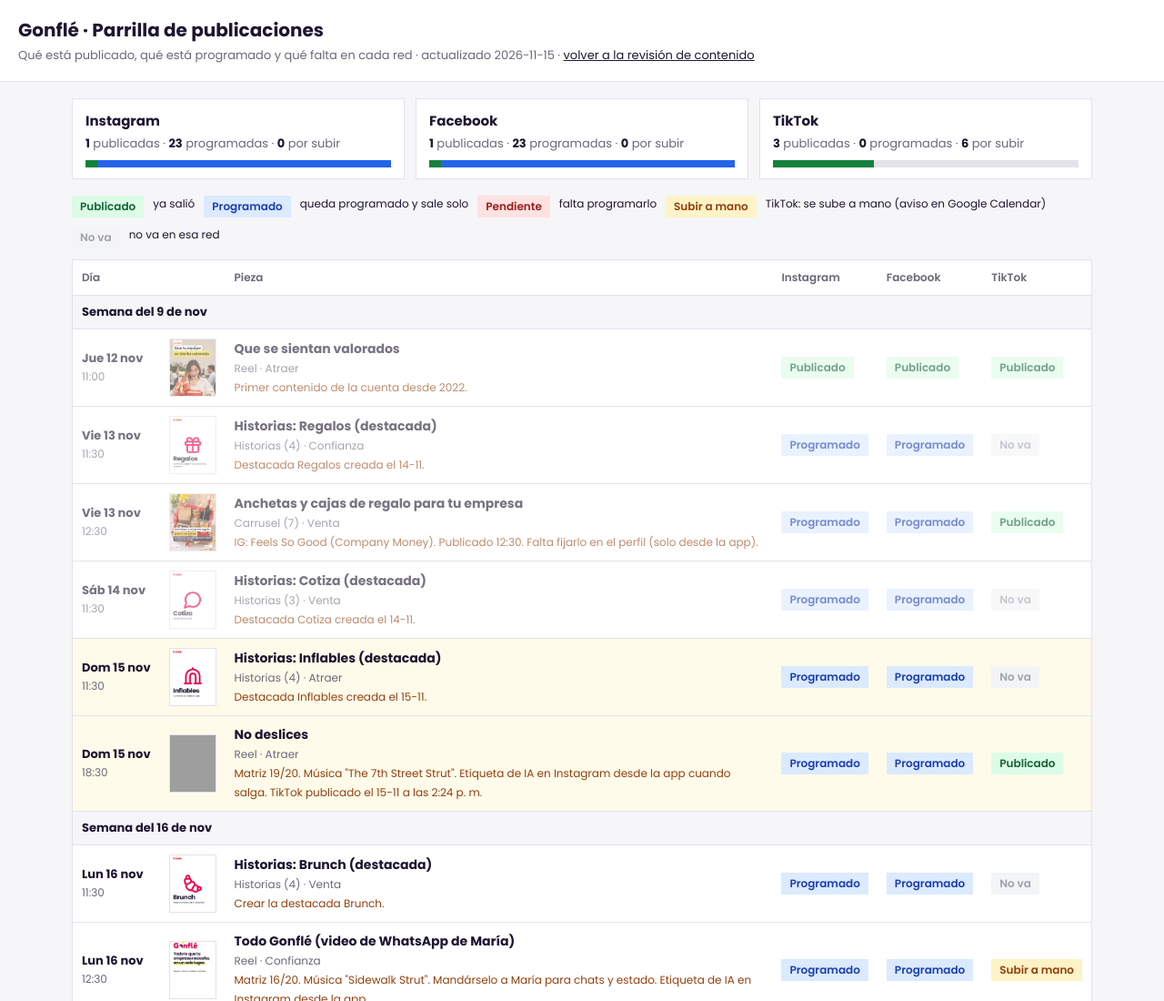
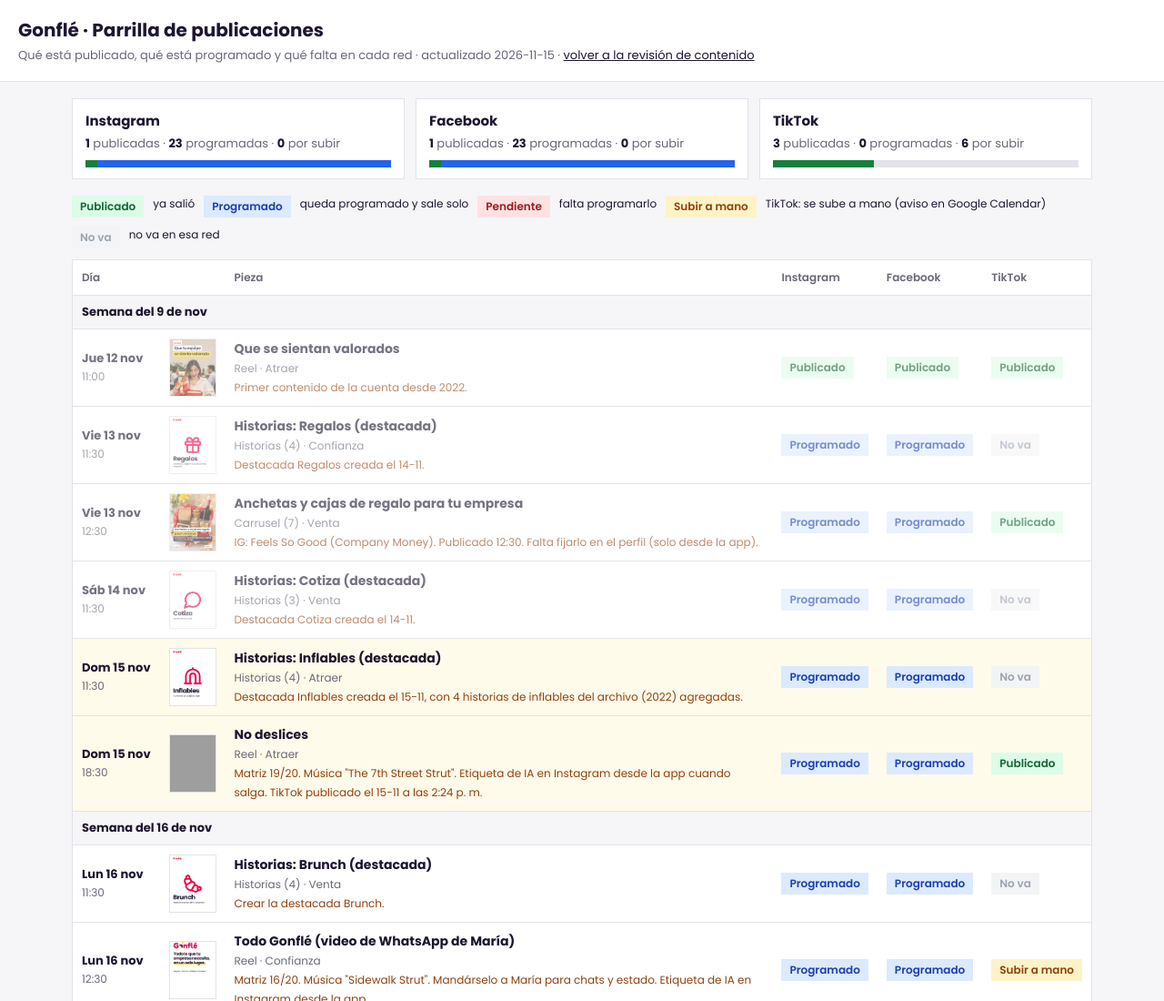
Before and after one commit to centrisdata-lab/gonfle-contenido, a plain HTML site: page parrilla.html in a window 1280 px wide. Shown: the top 1100 px of the page at 91% size. Drawn offline with Linux system fonts and the light colour scheme; grey boxes are pictures that could not be loaded.

Commit message:
Parrilla: destacada Inflables con historias del archivo
Co-Authored-By: Claude Opus 5.5 <noreply@anthropic.com>

```diff
--- a/parrilla.html
+++ b/parrilla.html
@@ -44,7 +44,7 @@ tr.sem td{background:var(--fondo);font-weight:700;font-size:13px;padding:8px 10p
 <td><span class="e prog">Programado</span></td><td><span class="e prog">Programado</span></td><td><span class="e no">No va</span></td></tr><tr class="hoy">
 <td class="f"><b>Dom 15 nov</b><br><span>11:30</span></td>
 <td class="m"><img src="historias/3-inflables-0-portada.jpg" alt="" loading="lazy"></td>
-<td><b>Historias: Inflables (destacada)</b><br><span class="t">Historias (4) · Atraer</span><br><span class="n">Destacada Inflables creada el 15-11.</span></td>
+<td><b>Historias: Inflables (destacada)</b><br><span class="t">Historias (4) · Atraer</span><br><span class="n">Destacada Inflables creada el 15-11, con 4 historias de inflables del archivo (2022) agregadas.</span></td>
 <td><span class="e prog">Programado</span></td><td><span class="e prog">Programado</span></td><td><span class="e no">No va</span></td></tr><tr class="hoy">
 <td class="f"><b>Dom 15 nov</b><br><span>18:30</span></td>
 <td class="m"><img src="portadas-reels/portada-reel-no-deslices.jpg" alt="" loading="lazy"></td>
```
